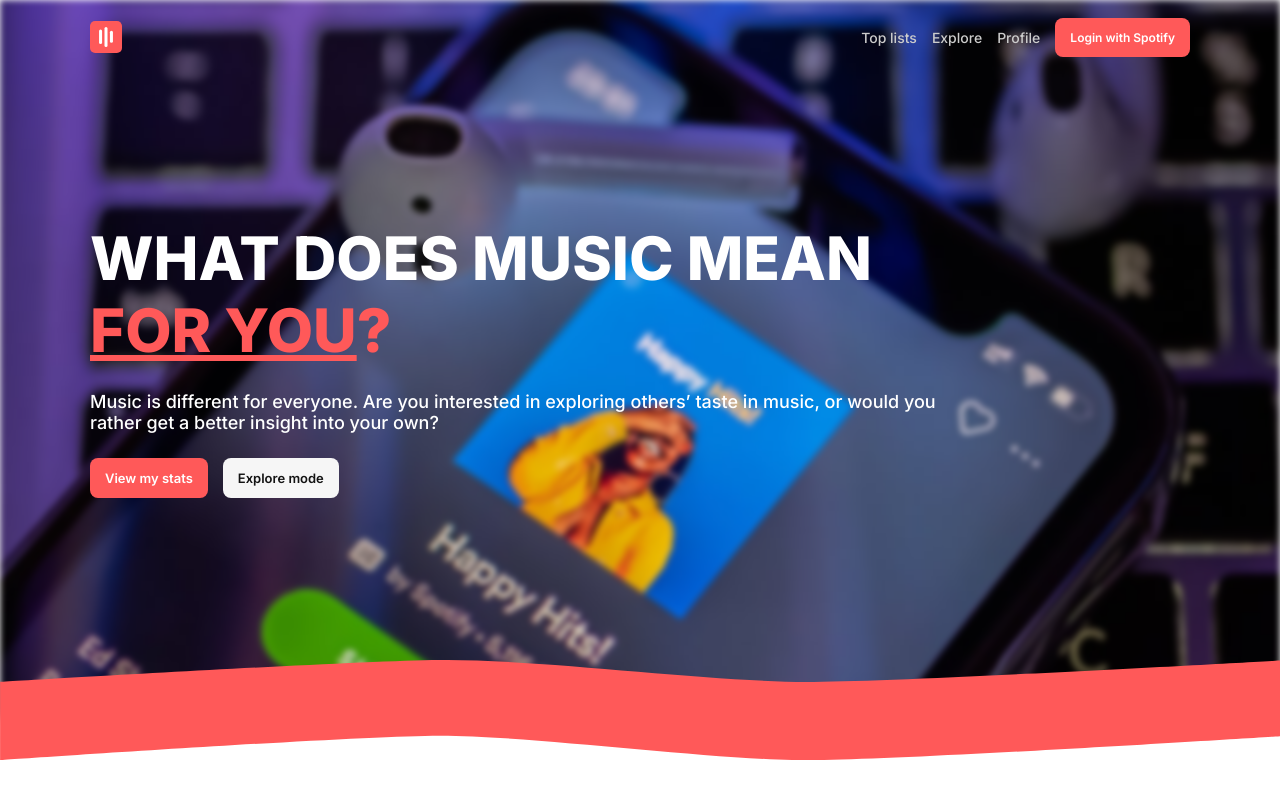
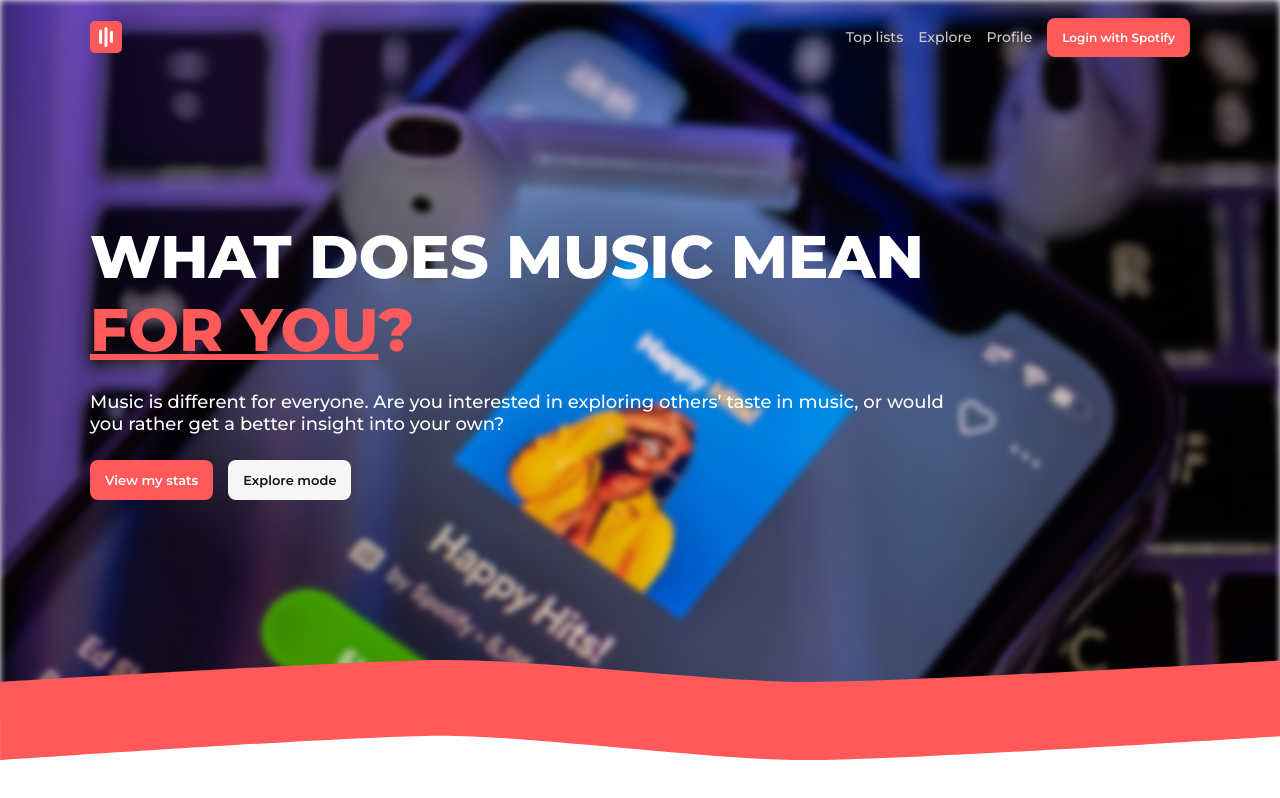
Before and after one commit to Poxie/newest-spotify-app, a Next.js app: page / in a window 1280 px wide. Built offline with nearby package versions, Linux system fonts and the light colour scheme.

Commit message:
Chnaged method of using custom font

```diff
--- a/pages/_app.tsx
+++ b/pages/_app.tsx
@@ -1,18 +1,10 @@
 import Navbar from '@/components/navbar'
 import '@/styles/globals.css'
 import type { AppProps } from 'next/app'
-import { Inter } from '@next/font/google'
-
-const inter = Inter({ subsets: ['latin'], weight: ['800', '700', '600', '500'] })
 
 export default function App({ Component, pageProps }: AppProps) {
   return(
     <>
-    <style jsx global>{`
-      html {
-        font-family: ${inter.style.fontFamily}
-      }
-    `}</style>
     <Navbar />
     <Component {...pageProps} />
     </>
--- a/pages/_document.tsx
+++ b/pages/_document.tsx
@@ -3,7 +3,11 @@ import { Html, Head, Main, NextScript } from 'next/document'
 export default function Document() {
   return (
     <Html lang="en">
-      <Head />
+      <Head>
+        <link rel="preconnect" href="https://fonts.googleapis.com" />
+        <link rel="preconnect" href="https://fonts.gstatic.com" crossOrigin='' />
+        <link href="https://fonts.googleapis.com/css2?family=Montserrat:wght@500;600;700;800&display=swap" rel="stylesheet" />
+      </Head>
       <body>
         <Main />
         <NextScript />
--- a/styles/globals.css
+++ b/styles/globals.css
@@ -25,6 +25,7 @@ body {
   margin: 0;
   background-color: var(--background-primary);
   color: var(--text-primary);
+  font-family: 'Montserrat', sans-serif;
 }
 
 a {
```
